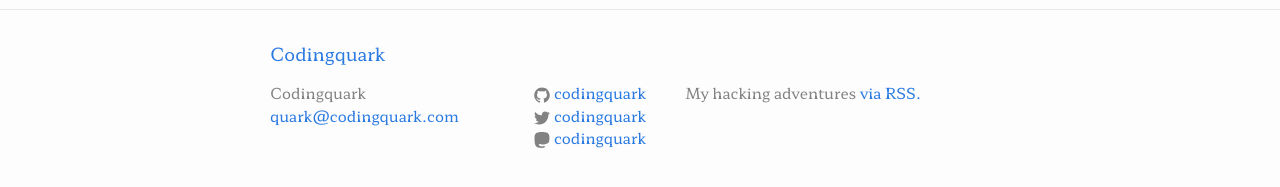
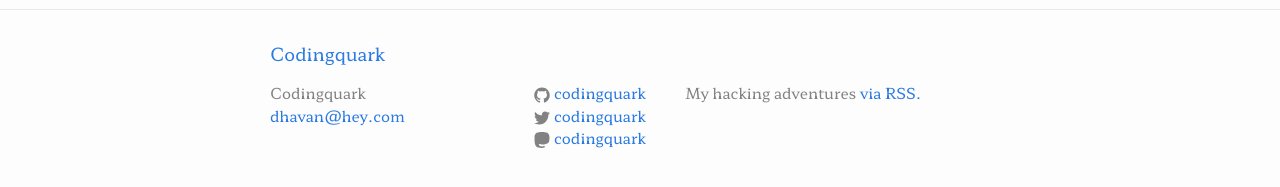
Before and after one commit to codingquark/codingquark.github.io, a Jekyll site: the page built from index.html, in a window 1280 px wide and 900 px high, scrolled down 5216 px. Shown: the part 690-877 px from the top of the window. Built offline with Jekyll 4.4.1, drawn with Linux system fonts in a browser that asks for light colours.

Commit message:
Old email address is dead, update to new one

```diff
--- a/_config.yml
+++ b/_config.yml
@@ -7,7 +7,7 @@
 
 # Site settings
 title: Codingquark
-email: quark@codingquark.com
+email: dhavan@hey.com
 description: > # this means to ignore newlines until "baseurl:"
   My hacking adventures
 baseurl: "" # the subpath of your site, e.g. /blog
```
